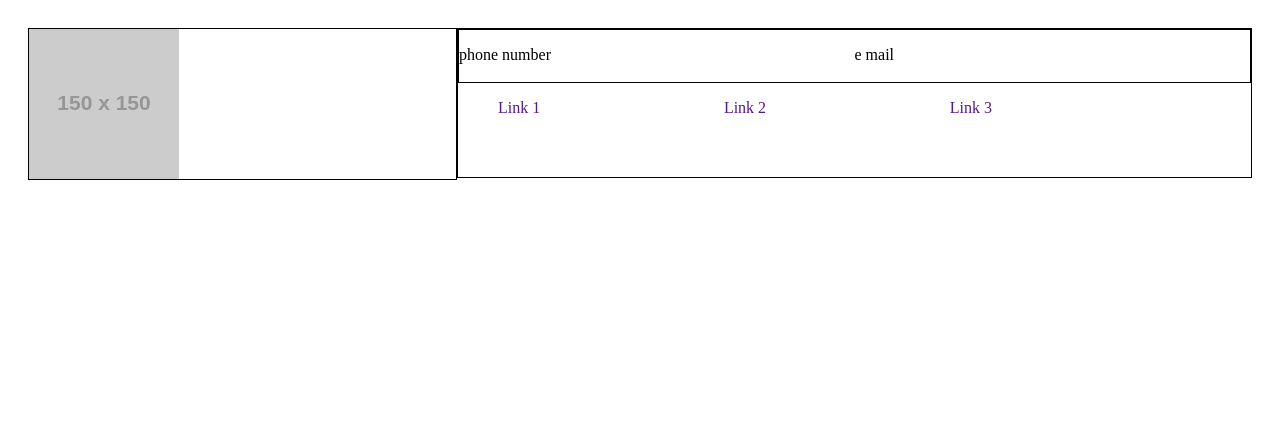
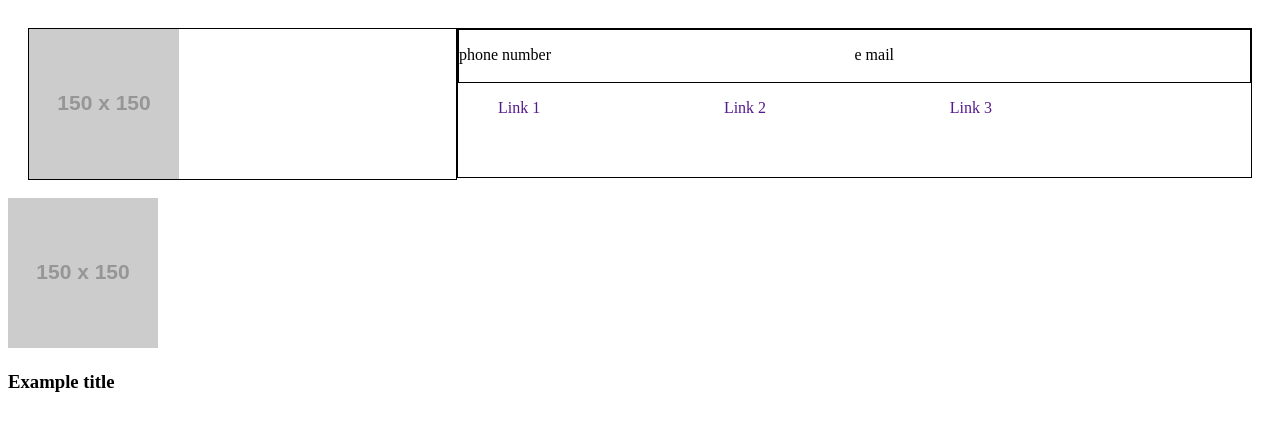
Before and after one commit to bambooka/landing_page, a plain HTML site: page index.html in a window 1280 px wide. Drawn offline with Linux system fonts and the light colour scheme; placeholder pictures from the web are drawn by us.

Commit message:
Add one info-block to main section

```diff
--- a/index.html
+++ b/index.html
@@ -29,6 +29,11 @@
     </div>
 </header>
 
-<script src="js/main.js"></script>
+<section id="main_section">
+
+    <div id="goods_list"></div>
+</section>
+
+<script async src="js/main.js"></script>
 </body>
 </html>
--- a/js/main.js
+++ b/js/main.js
@@ -0,0 +1,12 @@
+let block = document.createElement('div');
+let image = document.createElement('img');
+let title = document.createElement('h3');
+let goods = document.getElementById('goods_list');
+
+for (let i = 0; i <= 9; i++) {
+    image.setAttribute('src', 'https://via.placeholder.com/150');
+    title.innerHTML ='Example title';
+    block.appendChild(image);
+    block.appendChild(title);
+    goods.appendChild(block);
+}
```
